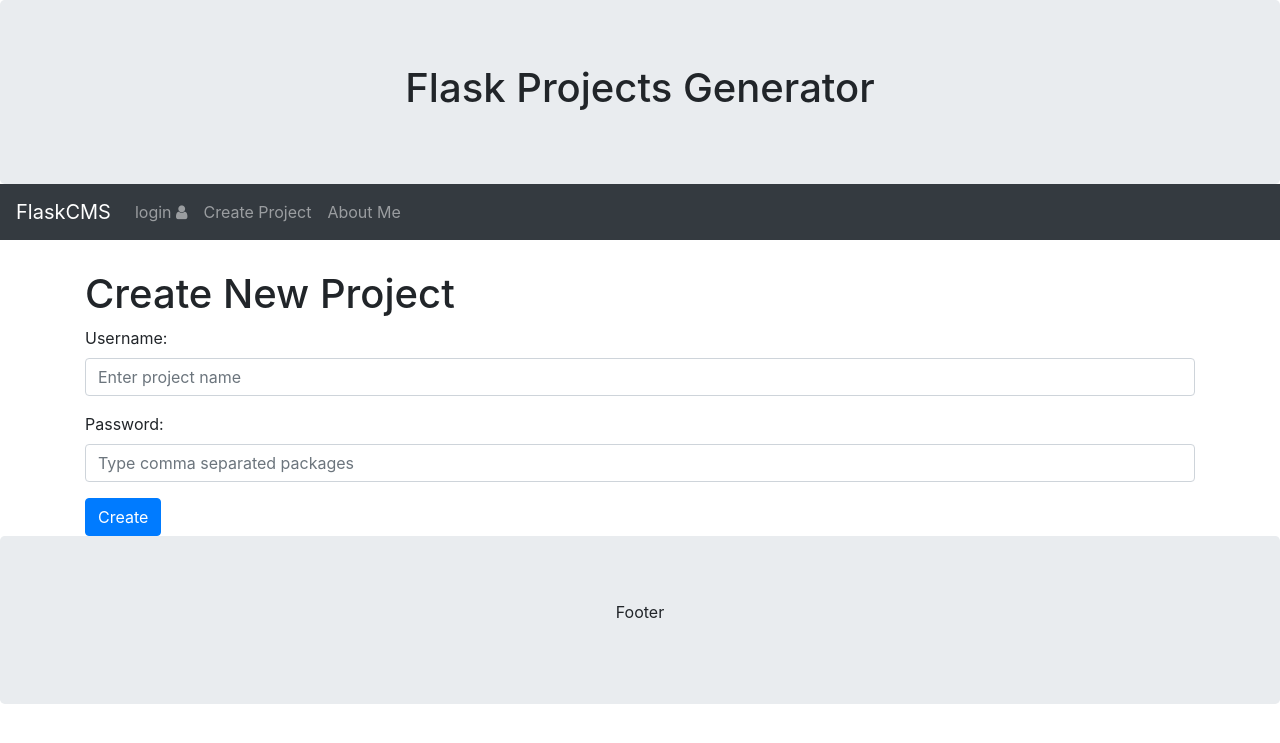
After one commit to lexluter1988/flaskcms, a Flask app: page /project in a window 1280 px wide. The commit adds this page. Shown: the top 743 px of the page. Run offline with Flask 2, Linux system fonts and the light colour scheme; some libraries are stand-ins or nearby versions.

Commit message:
create project form and anonymous project creation, closes #4, closes #6

```diff
--- a/app/auth/routes.py
+++ b/app/auth/routes.py
@@ -38,9 +38,7 @@ def register_request():
     if current_user.is_authenticated:
         return redirect(url_for('main.index'))
     form = RegistrationForm()
-    print('going to validate')
     if form.validate_on_submit():
-        print('validation passed')
         user = User(username=form.username.data, email=form.email.data)
         user.set_password(form.password.data)
         db.session.add(user)
--- a/app/builders/builders.py
+++ b/app/builders/builders.py
@@ -1,5 +1,6 @@
 import json
 import os
+import re
 from uuid import uuid4
 from flask import current_app
 
@@ -9,7 +10,7 @@ from app.builders.abstract import AbsTask, AbsPipeline
 class ProjectConfig:
     """Project configuration class, contains root directory path, name and unique uuid for project
     """
-    def __init__(self, owner, name):
+    def __init__(self, owner, name, packages='main, auth'):
         self.user = owner
         self.project_name = name
         self.uuid = uuid4()
@@ -18,7 +19,7 @@ class ProjectConfig:
         self.project_home = os.path.join(self.user_home, name)
         self.app_home = os.path.join(self.project_home, 'app')
 
-        self.packages = ['main', 'auth', 'messages']
+        self.packages = re.findall(r'\w\w+', packages)
 
     def to_json(self):
         return json.dumps(self, default=lambda o: o.__dict__)
--- /dev/null
+++ b/app/main/forms.py
@@ -0,0 +1,9 @@
+from flask_wtf import FlaskForm
+from wtforms import StringField, SubmitField
+from wtforms.validators import DataRequired
+
+
+class ProjectForm(FlaskForm):
+    name = StringField('Project Name', validators=[DataRequired()])
+    packages = StringField('Packages', default='main, auth', validators=[DataRequired()])
+    submit = SubmitField('Sign In')
--- a/app/main/routes.py
+++ b/app/main/routes.py
@@ -1,26 +1,20 @@
-from flask import url_for, redirect, render_template
+from flask import url_for, redirect, render_template, flash
 from flask_login import current_user
 
+from app import db
 from app.builders.builders import ProjectConfig, BuildProject
 from app.builders.tasks import BuildDirsTask, CreateArchiveTask, BuildConfigsTask, DeleteProjectTask, \
     CreateBlueprintsTask, CreateAppInitTask, CreateQuickStartScriptTask
 from app.main import bp
+from app.main.forms import ProjectForm
 
 
-@bp.route('/')
-@bp.route('/index')
-def index():
-    return render_template('main/base.html')
-
-
-@bp.route('/')
-@bp.route('/create/<project_name>')
-def create(project_name):
+def _build_project(project_name, packages=None):
     if not current_user.is_anonymous:
         user = current_user.username
     else:
         user = 'anonymous'
-    config = ProjectConfig(user, project_name)
+    config = ProjectConfig(user, project_name, packages=packages)
     builder = BuildProject(config)
     builder.task_add(BuildDirsTask(config))
     builder.task_add(BuildConfigsTask(config))
@@ -31,20 +25,39 @@ def create(project_name):
     return config.to_json()
 
 
-@bp.route('/')
-@bp.route('/zip/<project_name>')
-def zip(project_name):
+def _zip_project(project_name, packages=None):
     if not current_user.is_anonymous:
         user = current_user.username
     else:
         user = 'anonymous'
-    config = ProjectConfig(user, project_name)
+    config = ProjectConfig(user, project_name, packages=packages)
     builder = BuildProject(config)
     builder.task_add(CreateArchiveTask(config))
     builder.run_pipeline()
 
     zip = project_name + '.zip'
-    return redirect(url_for('static', filename=zip))
+    return url_for('static', filename=zip)
+
+
+@bp.route('/')
+@bp.route('/index')
+def index():
+    return render_template('main/base.html')
+
+
+@bp.route('/')
+@bp.route('/project', methods=['GET', 'POST'])
+def project_new():
+    form = ProjectForm()
+    if form.validate_on_submit():
+        # TODO: if user is not registered, no need to save in db
+        # db.session.add(user)
+        # db.session.commit()
+        _build_project(form.name.data, form.packages.data)
+        file_link = _zip_project(form.name.data, form.packages.data)
+        flash('Congratulations, project has been created')
+        return render_template('main/project_new.html', title='New Project', form=form)
+    return render_template('main/project_new.html', title='New Project', form=form)
 
 
 @bp.route('/')
--- a/app/templates/main/base.html
+++ b/app/templates/main/base.html
@@ -49,7 +49,7 @@
             </li>
       {% endif %}
       <li class="nav-item">
-        <a class="nav-link" href="#">Create Project</a>
+        <a class="nav-link" href="{{ url_for('main.project_new') }}">Create Project</a>
       </li>
       <li class="nav-item">
         <a class="nav-link" href="#">About Me</a>
--- /dev/null
+++ b/app/templates/main/project_new.html
@@ -0,0 +1,21 @@
+{% extends "main/base.html" %}
+
+{% block app_content %}
+    <h1>Create New Project</h1>
+    <form action="" method="post">
+      {{ form.hidden_tag() }}
+      <div class="form-group">
+        <label for="name">Username:</label>
+        <input type="text" class="form-control" placeholder="Enter project name" name="name" id="name" required>
+          <div class="valid-feedback">Valid</div>
+          <div class="invalid-feedback">Please fill out this field</div>
+      </div>
+      <div class="form-group">
+        <label for="packages">Password:</label>
+        <input type="text" class="form-control" placeholder="Type comma separated packages" name="packages" id="packages" required>
+        <div class="valid-feedback">Valid</div>
+        <div class="invalid-feedback">Please fill out this field</div>
+      </div>
+      <button type="submit" class="btn btn-primary" name="submit" id="submit">Create</button>
+    </form>
+{% endblock %}
```
